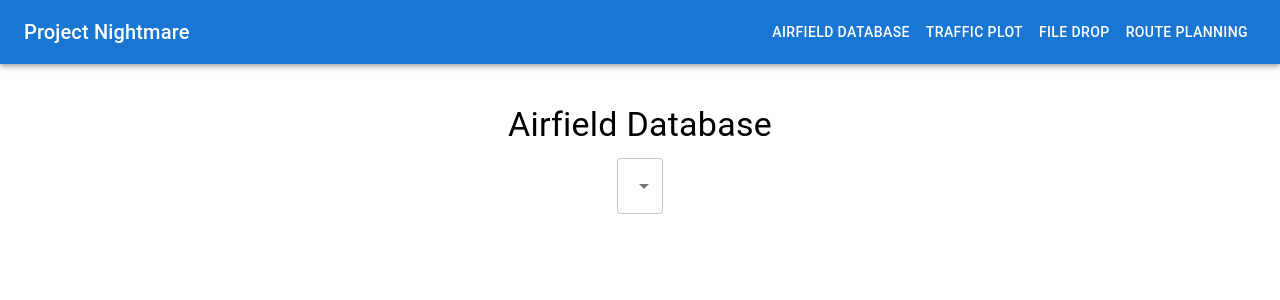
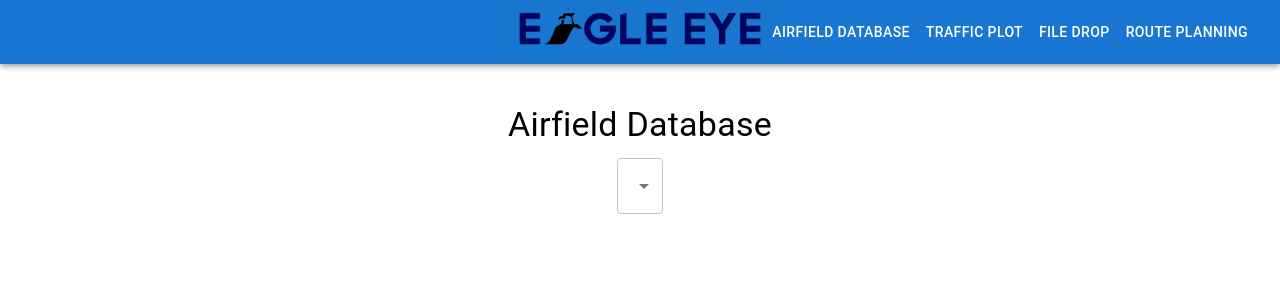
Before and after one commit to alavrouk/JID31119---EagleEye, a React (Create React App) app: page / in a window 1280 px wide. Shown: the top 300 px of the page. Built offline with nearby package versions, Linux system fonts and the light colour scheme.

Commit message:
Added a Centered logo on header

```diff
--- a/src/components/Navbar.js
+++ b/src/components/Navbar.js
@@ -1,16 +1,20 @@
-import React, { useState } from 'react';
+import React from 'react';
 import AppBar from '@mui/material/AppBar';
 import Toolbar from '@mui/material/Toolbar';
 import Typography from '@mui/material/Typography';
 import Button from '@mui/material/Button';
+import Box from '@mui/material/Box';
+import logo from './Logo.png';
 
 function Navbar({ setActivePage }) {
   return (
     <AppBar position="static">
       <Toolbar>
-        <Typography variant="h6" sx={{ flexGrow: 1 }}>
-          Project Nightmare
-        </Typography>
+        <Box sx={{ flexGrow: 1 }} />
+        <Box sx={{ position: 'absolute', left: '50%', transform: 'translateX(-50%)', display: 'flex', alignItems: 'center' }}>
+          <img src={logo} alt="Project Nightmare Logo" style={{ marginRight: '0px', width: '275px', height: 'auto' }} />
+        </Box>
+        <Box sx={{ display: 'flex' }}>
           <Button color="inherit" onClick={() => setActivePage('airfield_database')}>
             Airfield Database
           </Button>
@@ -23,6 +27,7 @@ function Navbar({ setActivePage }) {
           <Button color="inherit" onClick={() => setActivePage('route_planning')}>
             Route Planning
           </Button>
+        </Box>
       </Toolbar>
     </AppBar>
   );
```
Also changed, not shown: src/components/Logo.png (added), src/components/LogoZ.png (added). Lines whose indentation alone changed are shown as unchanged.
